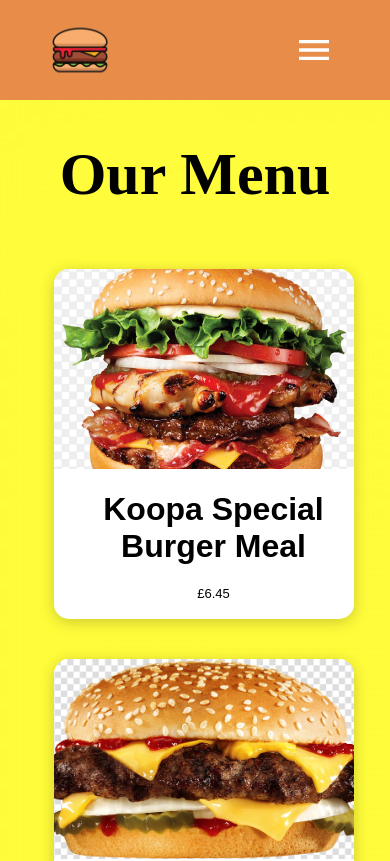
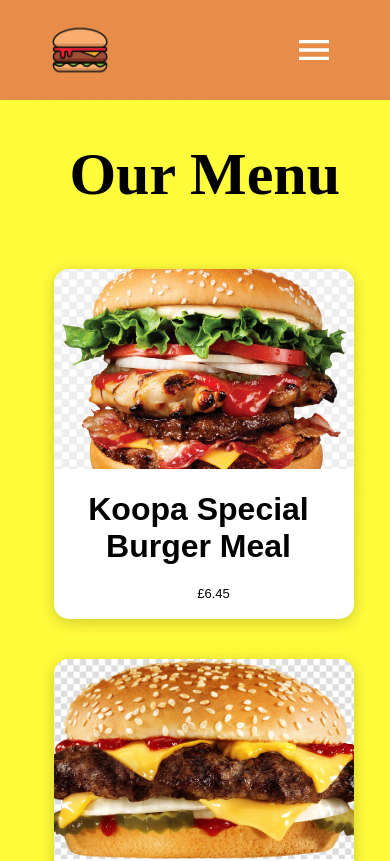
Before and after one commit to KingGift17/koopa-burgers, a React (Vite) app: page /menu in a window 390 px wide. Shown: the top 861 px of the page. Built offline with nearby package versions, Linux system fonts and the light colour scheme.

Commit message:
fixed mobile alignment issues

```diff
--- a/src/styles/Contact.css
+++ b/src/styles/Contact.css
@@ -17,6 +17,7 @@
     height: 100%;
     flex: 50%;
     display: flex;
+    text-align: left;
     flex-direction: column;
     justify-content: center;
   }
@@ -89,6 +90,10 @@
     .contact .rightSide {
       flex: 100%;
     }
+    h1 {
+        text-align: center;
+        margin-right: 10%;
+    }
 
     form{
         margin-left: 10%;
--- a/src/styles/Menu.css
+++ b/src/styles/Menu.css
@@ -66,4 +66,7 @@
       align-items: center;
       margin-right: 50px;
     }
+    .menuTitle{
+        margin-left: 15%;
+    }
   }
```
